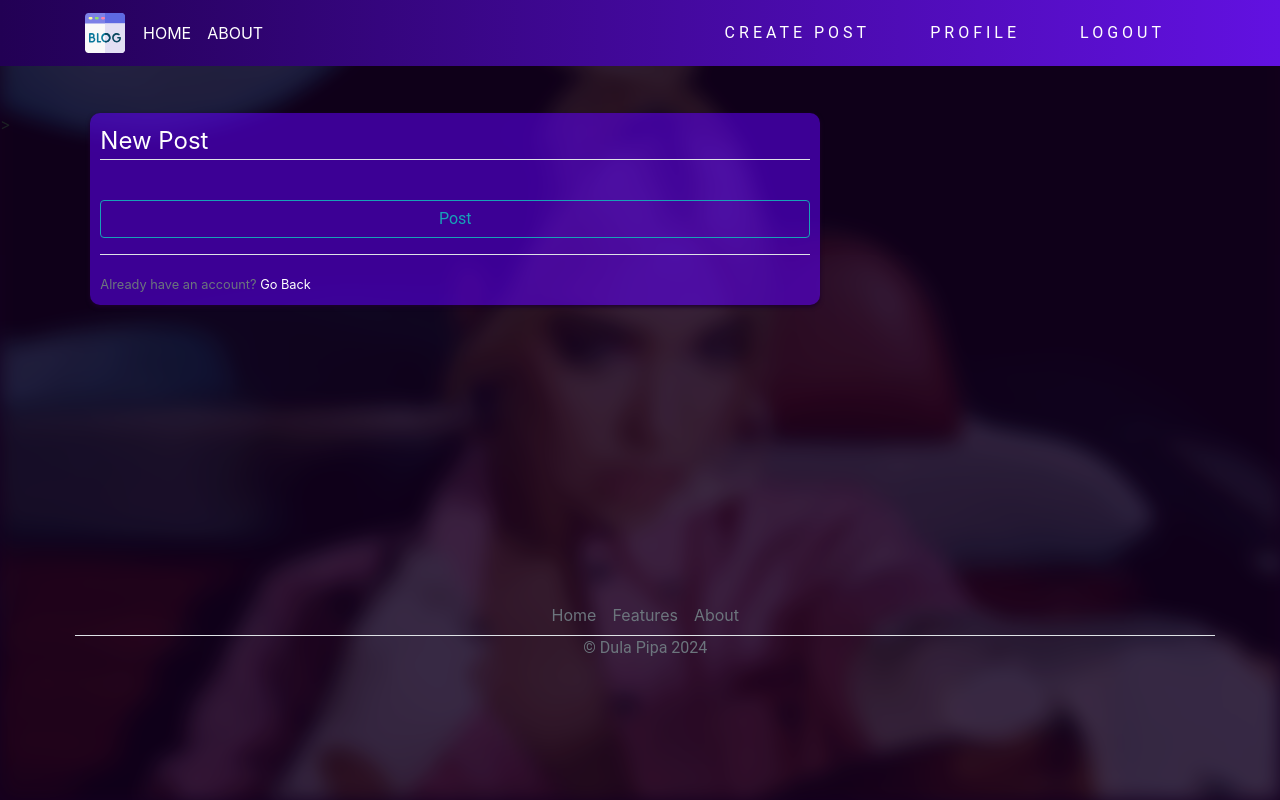
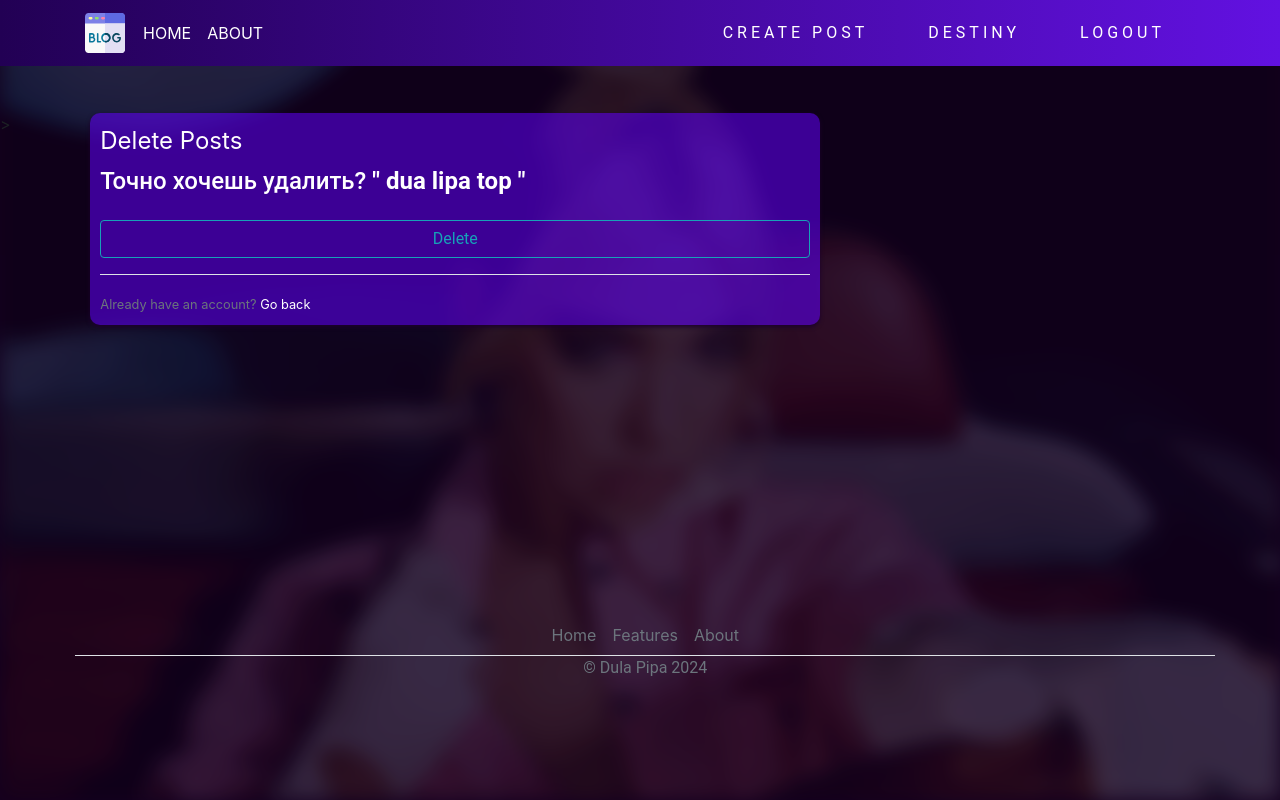
Before and after one commit to ilyawa/django-blog, a Django app: page /post/30/delete in a window 1280 px wide. Run offline with Django 3.2, Linux system fonts and the light colour scheme; a user stored in the database is signed in; data comes from the database, SQL or seed files in the repository; both versions use the stored data as it was after the commit; parts of the project's set-up code (start-up, migrations or seed data) failed here and were passed over; some libraries are stand-ins or nearby versions.

Commit message:
upgrade 11.02

```diff
--- a/blogproj/blog/static/blog/main.css
+++ b/blogproj/blog/static/blog/main.css
@@ -44,20 +44,20 @@
     max-height: 4.5em;
     overflow: hidden;
     position: relative;
-    cursor: pointer; /* Измените курсор на указатель, когда навешиваете на текст */
+    cursor: pointer;
+    /*overflow-x: hidden;*/
 }
 
 .truncated-text .article-content::after {
-    content: "...";
     position: absolute;
-    bottom:   0;
-    right:   0;
-    /*background: white;*/
-    padding:   0   10px;
+    bottom: 0;
+    padding: 0 0;
+    /*content: "...";*/
 }
+
 .full-text .article-content {
     max-height: none;
-    overflow: auto; /* Позволяем прокрутку, если текст превышает высоту элемента */
+    overflow: auto;
 }
 
 
@@ -166,6 +166,7 @@
 
   .article-content {
     white-space: pre-line;
+    margin-right: 10px;
   }
 
   .article-img {
--- a/blogproj/blog/templates/blog/base.html
+++ b/blogproj/blog/templates/blog/base.html
@@ -44,12 +44,12 @@
                 <span></span>
                 Create Post
             </a>
-                <a href="{% url 'profile' request.user.username %}" id="auth-links">
+                <a href="{% url 'profile' request.user %}" id="auth-links">
                 <span></span>
                 <span></span>
                 <span></span>
                 <span></span>
-                Profile
+                {{ request.user.username }}
             </a>
                 <a href="{% url 'logout' %}" id="auth-links">
                 <span></span>
--- a/blogproj/blog/templates/blog/post_confirm_delete.html
+++ b/blogproj/blog/templates/blog/post_confirm_delete.html
@@ -7,15 +7,15 @@
         <form action="" method="post">
             {% csrf_token %}
             <fieldset class="form-group">
-                <legend class="border-bottom mb-4">New Post</legend>
-                {{ form|crispy }}
+                <legend claass="border-bottom mb-4">Delete Posts</legend>
+            <h4>Точно хочешь удалить? <b>" {{ object.title }} "</b></h4>
             </fieldset>
             <div class="form-group">
-                <button class="btn btn-outline-info" type="submit">Post</button>
+                <button class="btn btn-outline-info" type="submit">Delete</button>
             </div>
         </form>
         <div class="border-top pt-3">
-            <small class="text-muted">Already have an account? <a href="{% url 'blog-home' %}">Go Back</a></small>
+            <small class="text-muted">Already have an account? <a href="{% url 'blog-home' %}">Go back</a></small>
         </div>
     </div>
 {% endblock content %}
--- a/blogproj/blog/templates/blog/post_detail.html
+++ b/blogproj/blog/templates/blog/post_detail.html
@@ -2,13 +2,12 @@
 {% block content %}
 
 <article class="media content-section">
-            <img class="rounded-cirlce article-img" src="{{ object.author.profile.image.url }}" alt="">
+    <img class="rounded-circle article-img" src="{{ object.author.profile.image.url }}" alt="">
     <div class="media-body">
         <div class="article-metadata">
             <a class="mr-2" href="#">{{ object.author }}</a>
             <small class="text-muted">{{ object.date_posted }}</small> <br>
-                  {% if object.author == user %}
-
+            {% if object.author == request.user %}
                 <div>
                     <a class="btn btn-outline-success" href="{% url 'blog-update' object.id %}">Update</a>
                     <a class="btn btn-outline-danger" href="{% url 'blog-delete' object.id %}">Delete</a>
--- a/blogproj/blog/urls.py
+++ b/blogproj/blog/urls.py
@@ -1,6 +1,7 @@
 from django.urls import path
 from . import views
 from .views import PostListView, PostDetailView, PostCreateView, PostUpdateView, PostDeleteView
+from users import views as user_views
 
 urlpatterns = [
     # path('', views.home, name="blog-home"),
@@ -12,6 +13,6 @@
     path('post/<int:pk>/update', PostUpdateView.as_view(), name="blog-update"),
     path('post/<int:pk>/delete', PostDeleteView.as_view(), name="blog-delete"),
 
-    path('profile/<str:username>/', views.profile, name='profile'),
-    # path('profile/<str:username>/profile_update/', views.profile_update, name="profile-update"),
+    path('profile/', user_views.profile, name='profile'),
+    path('<str:username>/profile_update/', user_views.profile_update, name="profile-update"),
 ]
--- a/blogproj/blog/views.py
+++ b/blogproj/blog/views.py
@@ -6,7 +6,7 @@
 from django.contrib.auth.models import User
 # from django.shortcuts import redirect
 # from django.contrib import messages
-# from .forms import UserUpdateForm, ProfileUpdateForm
+# from users.forms import UserUpdateForm, ProfileUpdateForm
 
 
 
@@ -19,7 +19,7 @@
 
 
 
-# def profile_update(request, username):
+# def profile_update(request):
 #     if request.method == 'POST':
 #         user_form = UserUpdateForm(request.POST, instance=request.user)
 #         profile_form = ProfileUpdateForm(request.POST, request.FILES, instance=request.user.profile)
@@ -43,10 +43,7 @@
 #     return render(request, 'blog/profile_update.html', context)
 
 
-def profile(request, username):
-    user = User.objects.get(username=username)
-    user_posts = Post.objects.filter(author=user).order_by('-date_posted')
-    return render(request, 'blog/profile.html', {'user': user, 'user_posts': user_posts})
+
 
 def about(request):
     return render(request, 'blog/about.html', {'title': "About Page"})
--- a/blogproj/blog/templates/blog/profile.html
+++ b/blogproj/users/templates/users/profile.html
@@ -26,7 +26,7 @@
                         {{ p_form|crispy }}
                     </fieldset>
                 </form>
-                <p><button id="btn-profile"><a href="{% url 'profile-update' username=request.user.username %}" id="auth-links">
+                <p><button id="btn-profile"><a href="{% url 'profile-update' user %}" id="auth-links">
                     <span></span>
                     <span></span>
                     <span></span>
--- a/blogproj/blog/templates/blog/profile_update.html
+++ b/blogproj/users/templates/users/profile_update.html
@@ -13,7 +13,7 @@
             </fieldset>
             <div class="form-group">
                 <button class="btn btn-outline-info" type="submit">Update</button>
-                <button class="btn btn-outline-info" type="submit"><a href="{% url 'profile' %}">Go Back</a></button>
+{#                <button class="btn btn-outline-info" type="submit"><a href="{% url 'profile' %}">Go Back</a></button>#}
             </div>
 
         </form>
```
Also changed, not shown: blogproj/blog/templates/blog/home.html (+7 -2 lines), blogproj/users/views.py (+8 -4 lines), blogproj/blog/templates/blog/post_form.html (line endings or trailing spaces), blogproj/db.sqlite3, 1 other file. Lines whose indentation alone changed are shown as unchanged.
